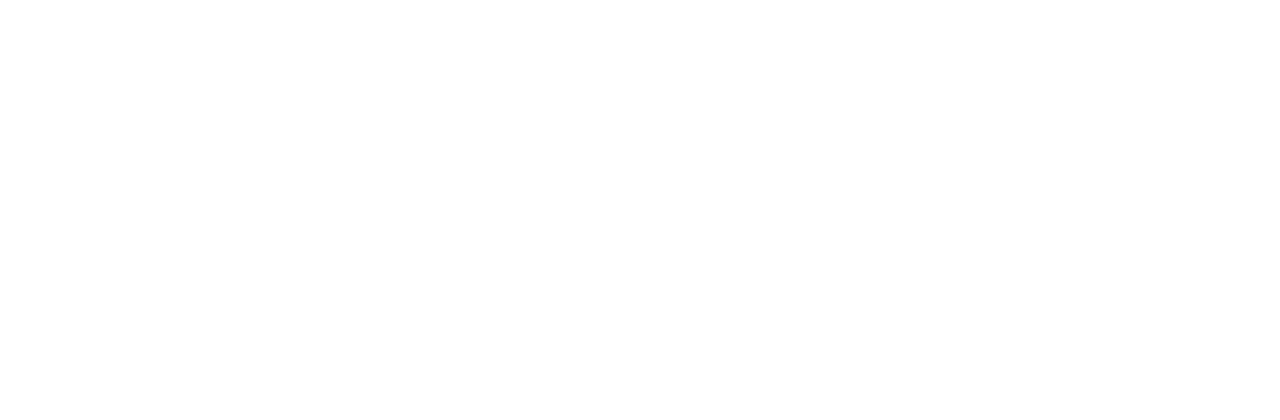
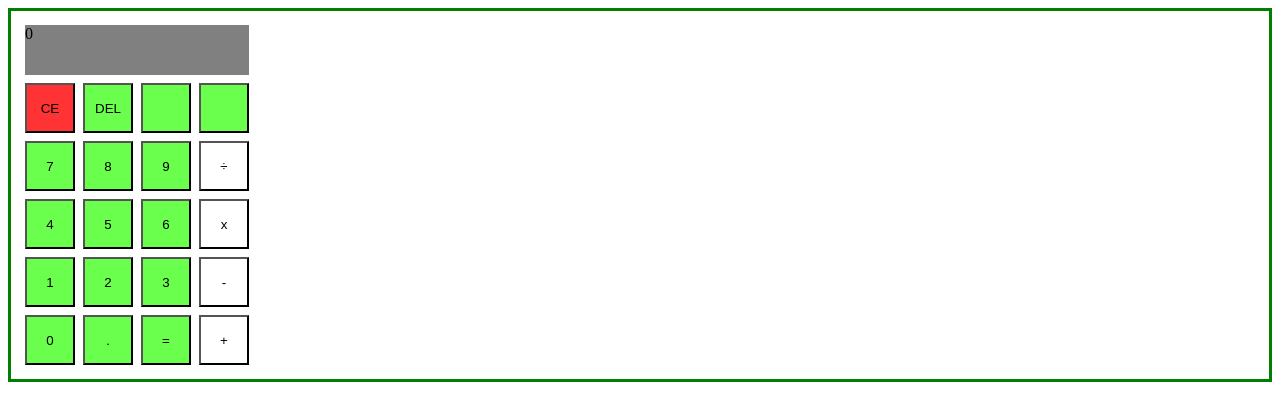
Before and after one commit to CH8091743875984/odin-calculator, a plain HTML site: page index.html in a window 1280 px wide. Drawn offline with Linux system fonts and the light colour scheme.

Commit message:
Created initial functions and structure

```diff
--- a/index.html
+++ b/index.html
@@ -8,6 +8,44 @@
     <script src="scripts.js" defer=""></script>
 </head>
 <body>
+    <div id="calculatorBody">
+        <div id="display">0</div>
+        <div id="buttons">
+            <div class="buttonRow" id="rowOne">
+                <button id="clear">CE</button>
+                <button id="delete">DEL</button>
+                <button id="blankone"></button>
+                <button id="blanktwo"></button>
+            </div>
+            <div class="buttonRow" id="rowTwo">
+                <button id="7">7</button>
+                <button id="8">8</button>
+                <button id="9">9</button>
+                <button id="divide">÷</button>
+            </div>
+            <div class="buttonRow" id="rowThree">
+                <button id="4">4</button>
+                <button id="5">5</button>
+                <button id="6">6</button>
+                <button id="multiply">x</button>
+            </div>
+            <div class="buttonRow" id="rowFour">
+                <button id="1">1</button>
+                <button id="2">2</button>
+                <button id="3">3</button>
+                <button id="subtract">-</button>
+            </div>
+            <div class="buttonRow" id="rowFive">
+                <button id="0">0</button>
+                <button id="period">.</button>
+                <button id="equals">=</button>
+                <button id="add">+</button>
+            </div>
+    </div>
 
+
+
+
+    </div>
 </body>
 </html>
--- a/scripts.js
+++ b/scripts.js
@@ -0,0 +1,16 @@
+function add(x,y) {
+    return x+y
+}
+function subtract(x,y) {
+    return x-y
+}
+function multiply(x,y) {
+    return x*y
+}
+function divide(x,y) {
+    return x/y
+}
+
+function operate(x,operator,y) {
+    return operator(x,y)
+}
--- a/styles.css
+++ b/styles.css
@@ -0,0 +1,31 @@
+.buttonRow {
+    display: flex;
+}
+
+button {
+    width: 50px;
+    height: 50px;
+    margin: 4px;
+    background-color: rgb(106,255,77)
+}
+
+#display {
+    height: 50px;
+    width: 224px;
+    background-color: grey;
+    margin: 4px;
+}
+
+#clear {
+    background-color: rgb(255,51,51);
+}
+
+#add, #subtract, #multiply, #divide {
+    background-color: white;
+}
+
+#calculatorBody {
+    padding: 10px;
+    border: solid 3px green;
+
+}
```
